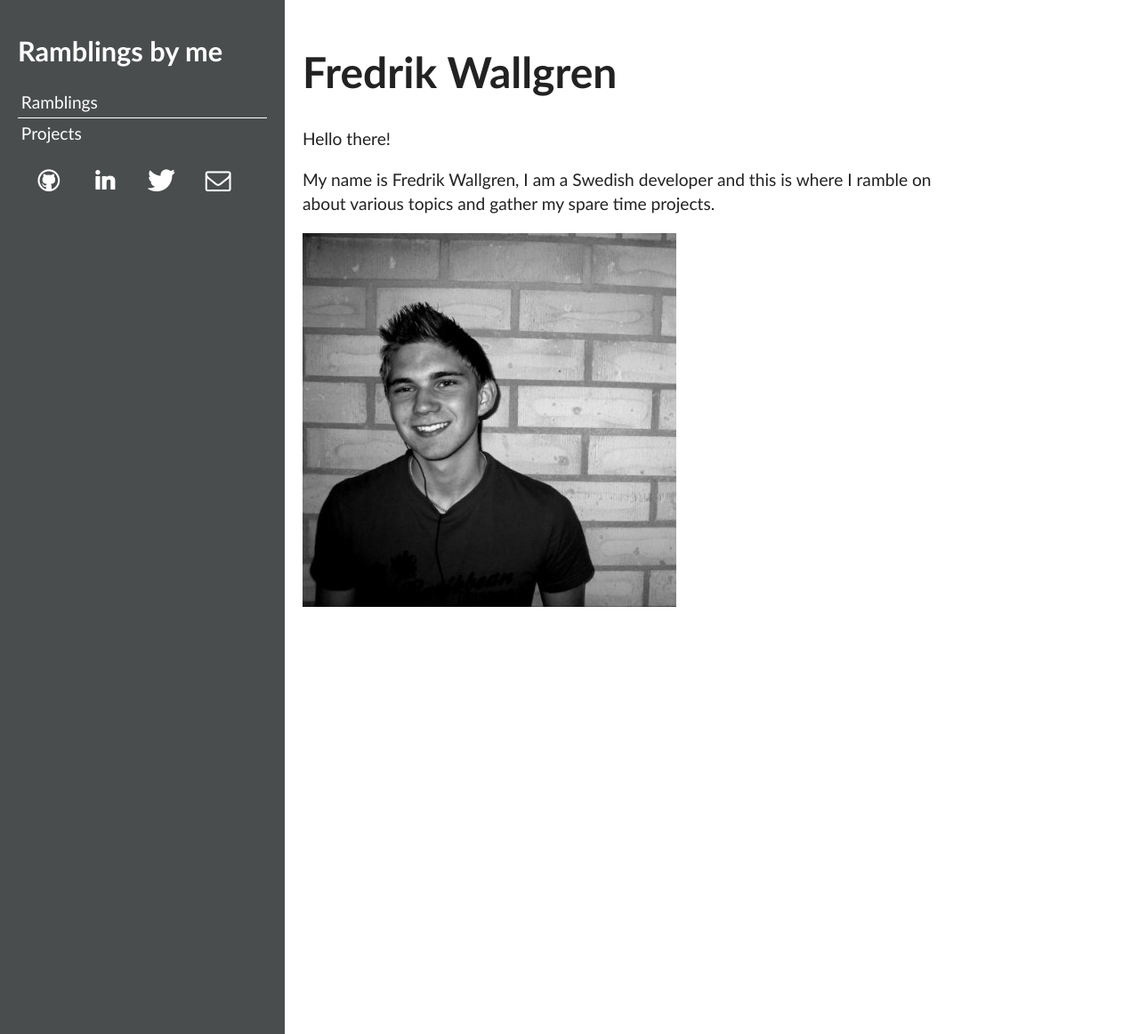
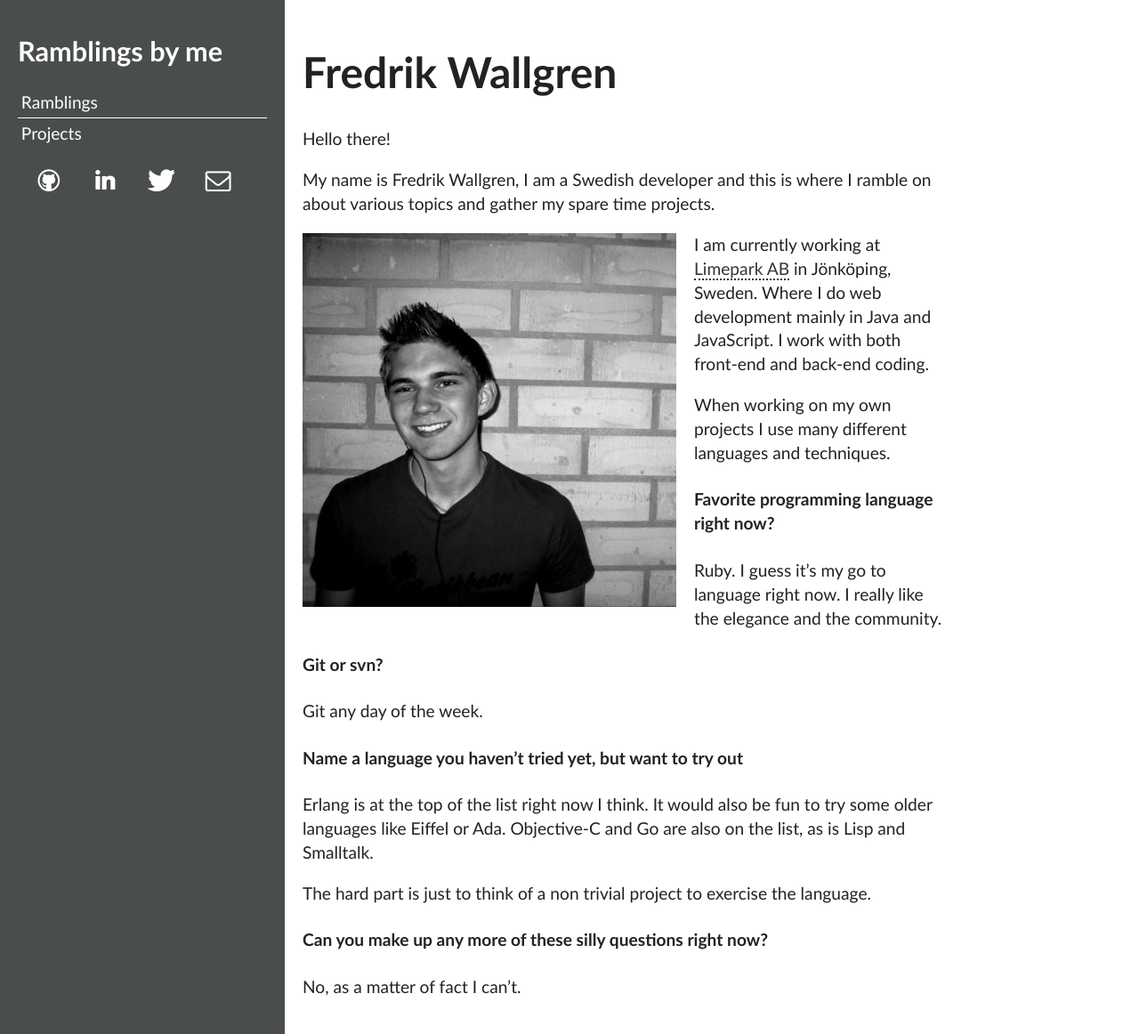
Before and after one commit to walle/ramblings, a Jekyll site: the page built from index.md, in a window 1280 px wide and 1162 px high. Shown: the whole window at 89% size. Built offline with Jekyll 4.4.1, drawn with Linux system fonts in a browser that asks for light colours.

Commit message:
Add some more information

```diff
--- a/index.md
+++ b/index.md
@@ -9,3 +9,27 @@ My name is Fredrik Wallgren, I am a Swedish developer and this is where I ramble
 topics and gather my spare time projects.
 
 ![Portrait](/images/fredrik.jpg)
+
+I am currently working at [Limepark AB](http://limepark.se) in Jönköping, Sweden. Where I do web development mainly in
+Java and JavaScript. I work with both front-end and back-end coding.
+
+When working on my own projects I use many different languages and techniques.
+
+#### Favorite programming language right now?
+
+Ruby. I guess it's my go to language right now. I really like the elegance and the community.
+
+#### Git or svn?
+
+Git any day of the week.
+
+#### Name a language you haven't tried yet, but want to try out
+
+Erlang is at the top of the list right now I think. It would also be fun to try some older languages like
+Eiffel or Ada. Objective-C and Go are also on the list, as is Lisp and Smalltalk.
+
+The hard part is just to think of a non trivial project to exercise the language.
+
+#### Can you make up any more of these silly questions right now?
+
+No, as a matter of fact I can't.
```
